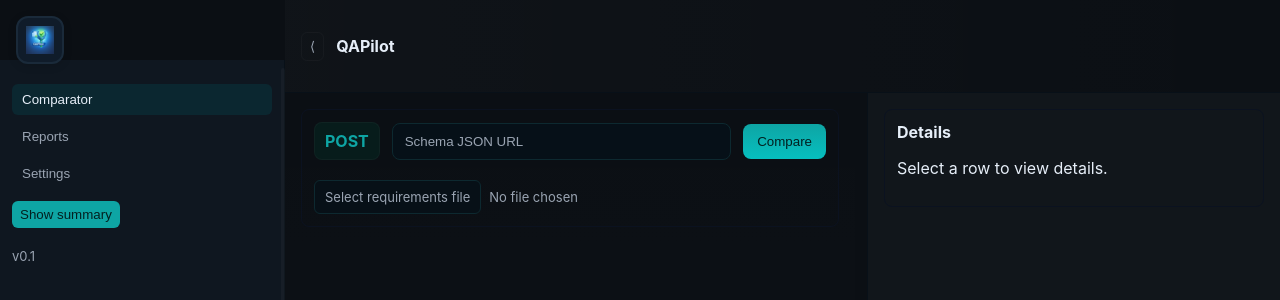
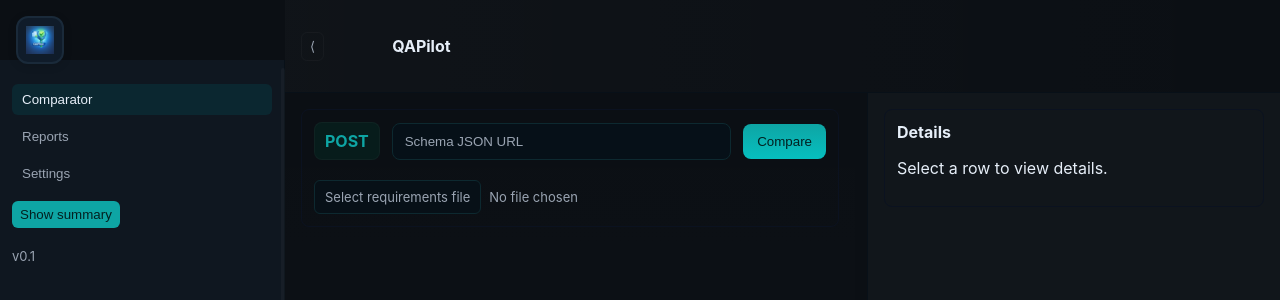
Before and after one commit to sitansh/automation-app, a React (Vite) app in the folder frontend/: page / in a window 1280 px wide. Shown: the top 300 px of the page. Built offline with nearby package versions, Linux system fonts and the light colour scheme.

Commit message:
Add space between floating icon and QAPilot text in topbar

```diff
--- a/frontend/src/components/Topbar.jsx
+++ b/frontend/src/components/Topbar.jsx
@@ -9,7 +9,7 @@
         </button>
       </div>
       <div style={{display:'flex',alignItems:'center',gap:12}}>
-        <div style={{fontWeight:700}}>QAPilot</div>
+        <div style={{fontWeight:700, marginLeft:56}}>QAPilot</div>
       </div>
       <div style={{flex:1}} />
     </div>
```
